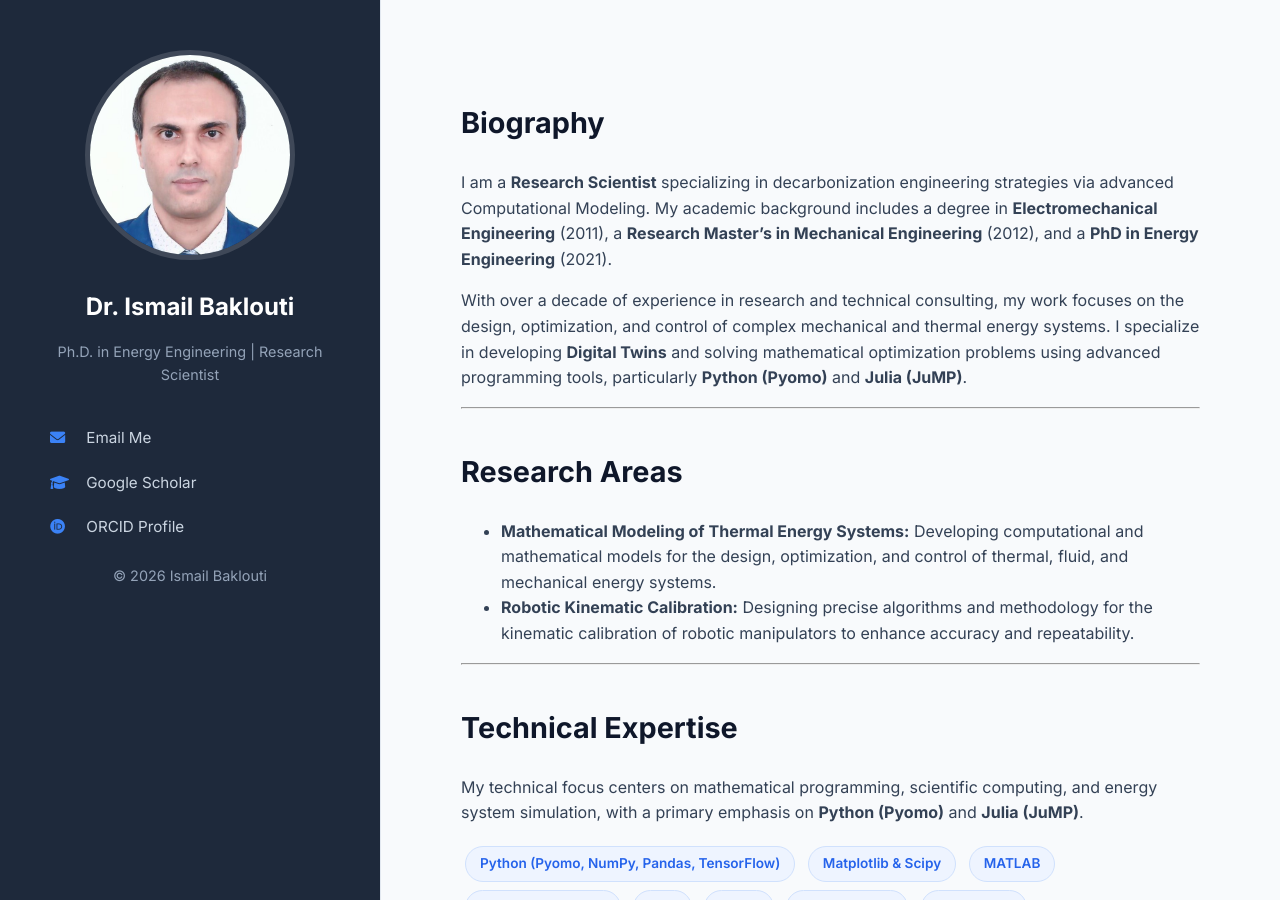
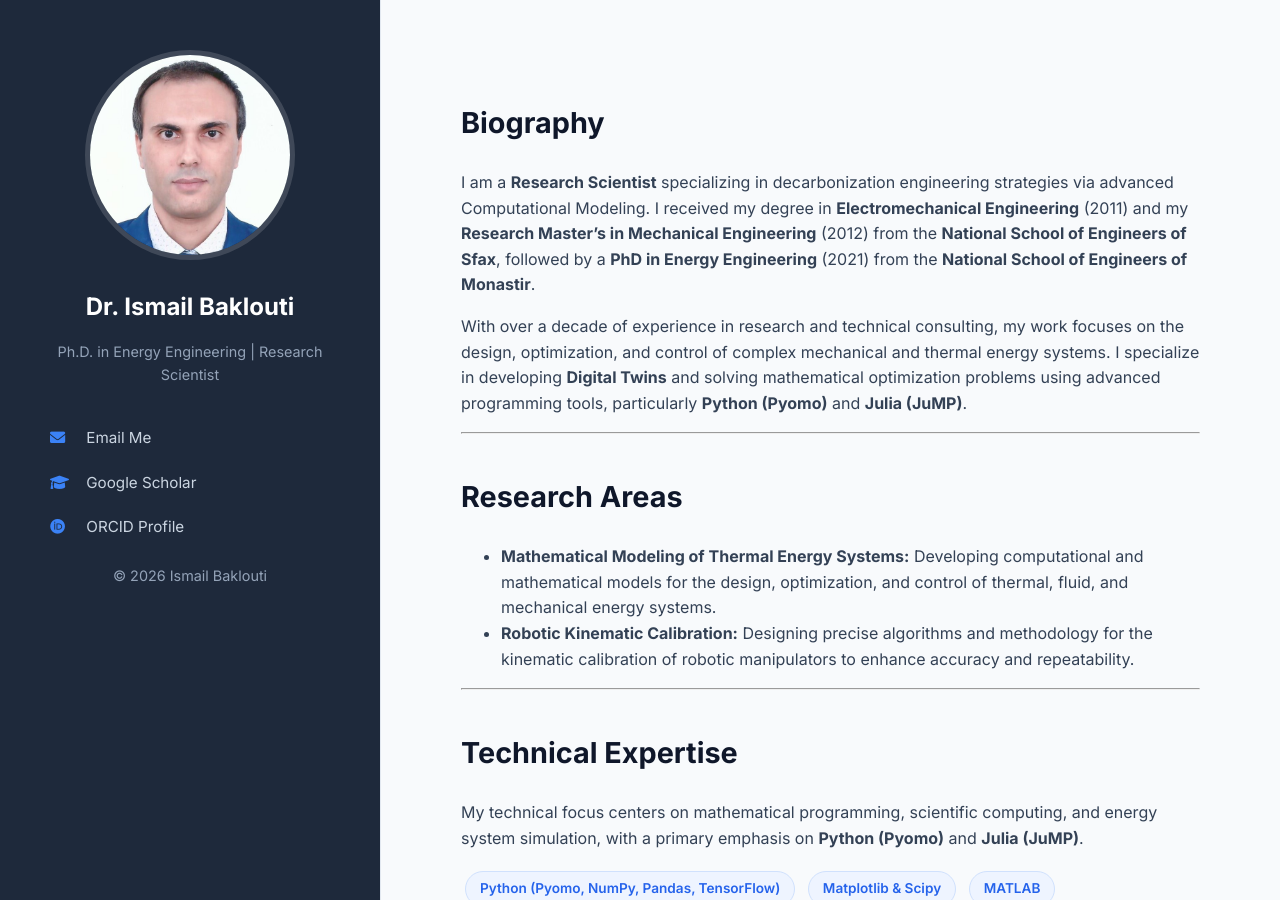
Before and after one commit to ismail-baklouti/ismail-baklouti.github.io, a Jekyll site: the page built from index.md, in a window 1280 px wide and 900 px high. Built offline with Jekyll 4.4.1, drawn with Linux system fonts in a browser that asks for light colours.

Commit message:
Update index.md

```diff
--- a/index.md
+++ b/index.md
@@ -5,7 +5,7 @@ title: Home
 
 ## Biography
 
-I am a **Research Scientist** specializing in decarbonization engineering strategies via advanced Computational Modeling. My academic background includes a degree in **Electromechanical Engineering** (2011), a **Research Master’s in Mechanical Engineering** (2012), and a **PhD in Energy Engineering** (2021).
+I am a **Research Scientist** specializing in decarbonization engineering strategies via advanced Computational Modeling. I received my degree in **Electromechanical Engineering** (2011) and my **Research Master’s in Mechanical Engineering** (2012) from the **National School of Engineers of Sfax**, followed by a **PhD in Energy Engineering** (2021) from the **National School of Engineers of Monastir**.
 
 With over a decade of experience in research and technical consulting, my work focuses on the design, optimization, and control of complex mechanical and thermal energy systems. I specialize in developing **Digital Twins** and solving mathematical optimization problems using advanced programming tools, particularly **Python (Pyomo)** and **Julia (JuMP)**.
 
```
